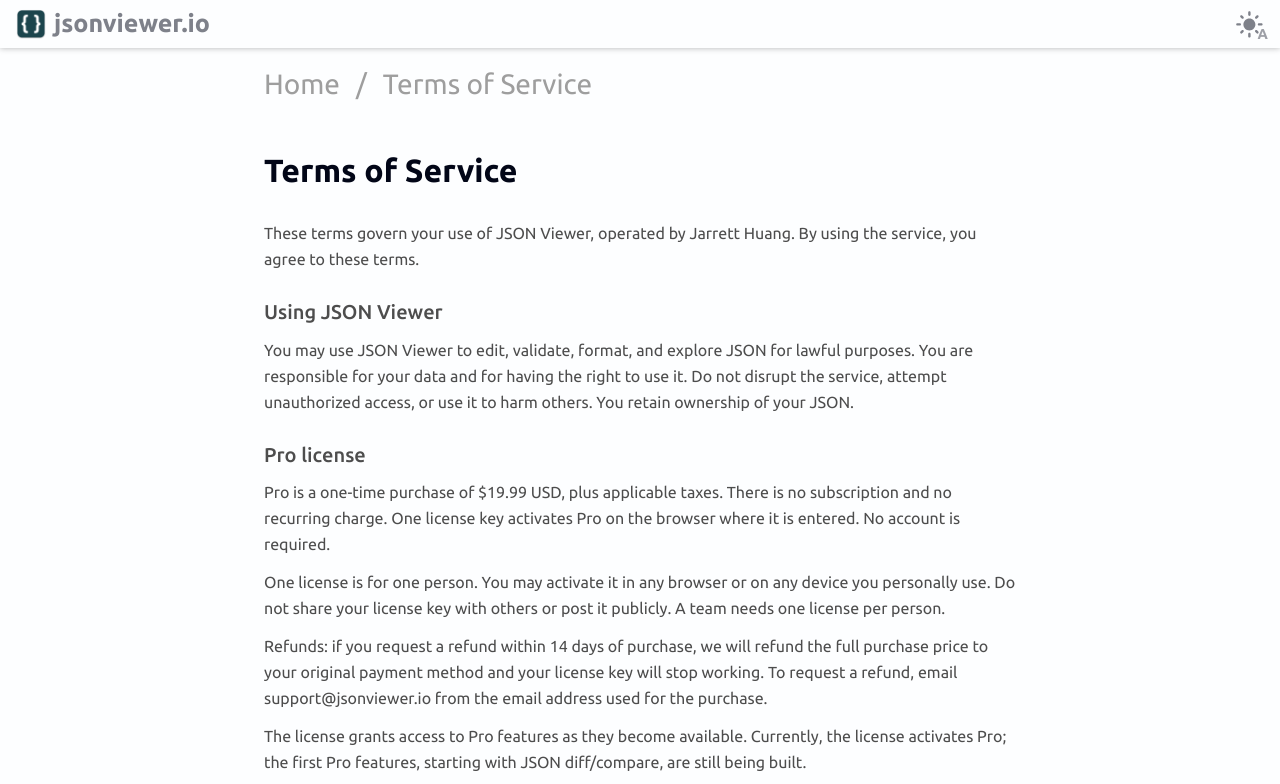
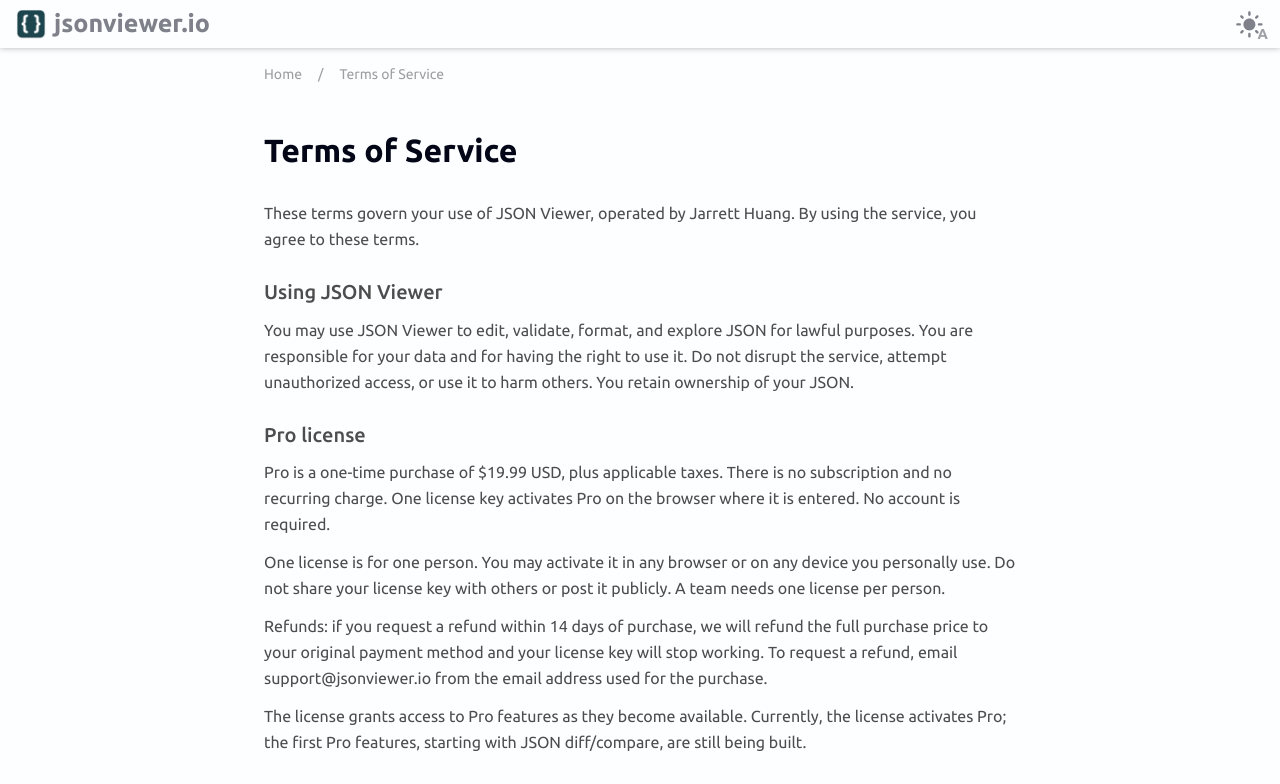
Before and after one commit to jarretthuang/json-viewer, a Next.js app: page /terms in a window 1280 px wide. Shown: the top 784 px of the page. Built offline with nearby package versions, Linux system fonts and the light colour scheme.

Commit message:
Fix breadcrumb font sizing across viewports

```diff
--- a/src/components/breadcrumb/Breadcrumb.tsx
+++ b/src/components/breadcrumb/Breadcrumb.tsx
@@ -21,7 +21,7 @@ export default function Breadcrumb() {
   return (
     <nav
       aria-label="Breadcrumb"
-      className={`mx-auto w-full ${isLegalPage ? "max-w-[800px]" : "max-w-[576px]"} px-[24px] pt-[16px] text-sm text-mono-600 dark:text-mono-300`}
+      className={`mx-auto w-full ${isLegalPage ? "max-w-[800px]" : "max-w-[576px]"} px-[24px] pt-[16px] text-[14px] leading-[20px] text-mono-600 dark:text-mono-300`}
     >
       <ol className="flex flex-wrap items-center gap-2">
         <li>
```
